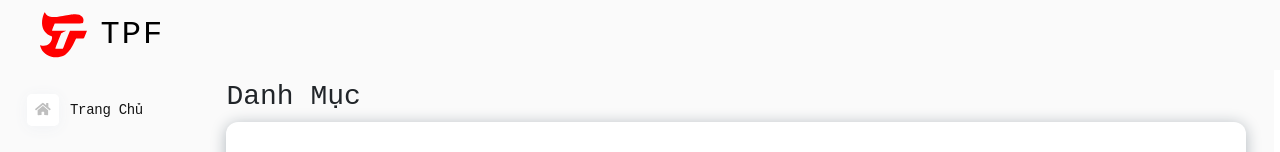
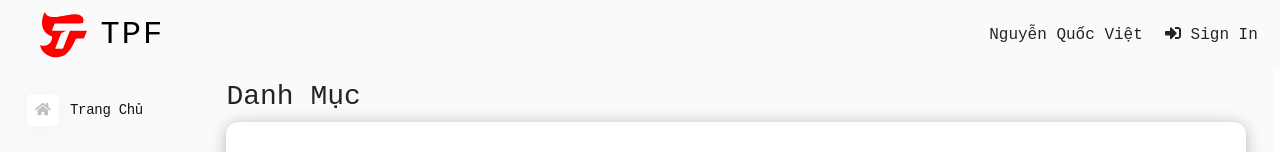
Before and after one commit to Nguyen-viet1806/du-an-tot-nghiep-admin, a Vue app: page /admin/category in a window 1280 px wide. Shown: the top 152 px of the page. Built offline with nearby package versions, Linux system fonts and the light colour scheme; no server answers.

Commit message:
add code

```diff
--- a/src/components/componentsBasic/NavbarTop.vue
+++ b/src/components/componentsBasic/NavbarTop.vue
@@ -1,8 +1,18 @@
 <template>
   <div class="navbar-top">
     <div class="logo">
-      <img class="icon" src="@/assets/logoTpf.svg" width="75" />
+      <img class="icon" src="@/assets/logoTpf.svg" width="75"/>
       <h2 class="logo-name">TPF</h2>
+    </div>
+    <div class="navbar-top-right">
+      <div class="user">
+        Nguyễn Quốc Việt
+      </div>
+      <div class="sign-in">
+        <fa class="icon" :icon="['fas', 'sign-in-alt']"
+        />
+        Sign In
+      </div>
     </div>
   </div>
 </template>
@@ -12,10 +22,12 @@ export default {
   name: "NavBarTop",
   components: {},
   props: {},
-  data() {},
+  data() {
+  },
   computed: {},
   watch: {},
-  mounted() {},
+  mounted() {
+  },
   methods: {},
 };
 </script>
@@ -29,6 +41,7 @@ export default {
   width: 100%;
   height: 70px;
   background: #fafafa;
+  display: flex;
   float: right;
   // border-bottom: 1px solid rgba(61, 59, 59, 0.2);
   & .logo {
@@ -37,6 +50,7 @@ export default {
     height: 69px;
     background: #fafafa;
     display: flex;
+    //border-bottom: 1px solid rgba(61, 59, 59, 0.2);
     &-name {
       color: #000000;
       letter-spacing: 2px;
@@ -44,5 +58,29 @@ export default {
       width: 100%;
     }
   }
+
+  &-right {
+    width: 100%;
+    height: 100%;
+    display: flex;
+    justify-content: flex-end;
+    align-items: center;
+
+    & .sign-in {
+      margin-right: 2%;
+    }
+
+    & .user {
+      margin-right: 2%;
+    }
+
+  }
+}
+
+hr {
+  position: relative;
+  left: 1.5%;
+  bottom: 15px;
+  width: 13%;
 }
 </style>
--- a/src/components/componentsCategory/FormCategory.vue
+++ b/src/components/componentsCategory/FormCategory.vue
@@ -95,7 +95,16 @@ import { GIA_TRI_TRANG_THAI } from "@/constants/constants";
 export default {
   name: "FormCategory",
   components: {},
-  props: {},
+  props: {
+    listCategoryParent: {
+      type: Array,
+      default: () => [],
+    },
+    listCategoryChild: {
+      type: Array,
+      default: () => [],
+    },
+  },
   data() {
     return {
       isShowCategoryChild: false,
```
Also changed, not shown: src/components/componentsCategory/Category.vue (+5 -4 lines).
